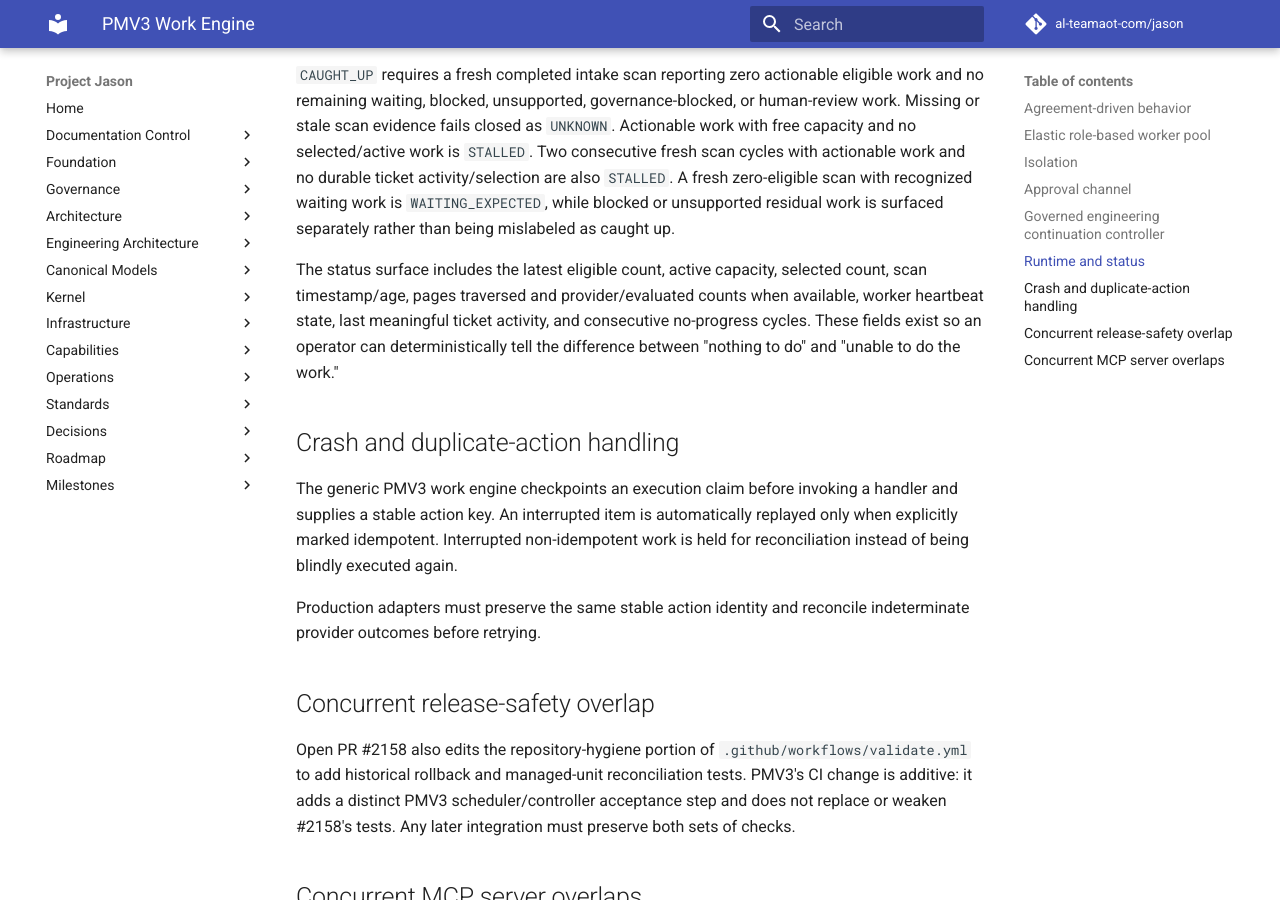
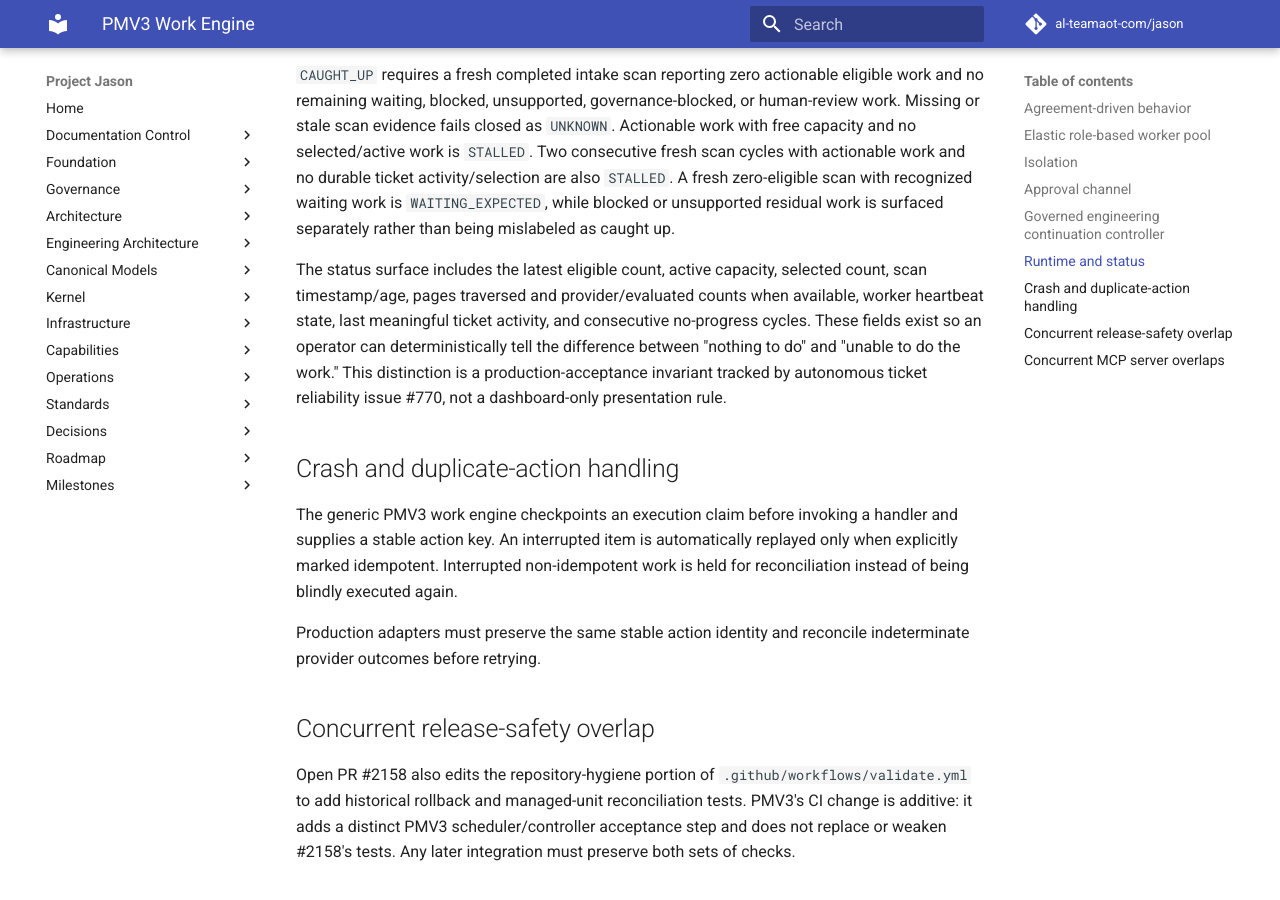
Before and after one commit to al-teamaot-com/jason, an MkDocs documentation site: the page built from docs/engineering/PMV3-Work-Engine.md, in a window 1280 px wide and 900 px high, scrolled down 2983 px. Built offline with MkDocs 1.6.1 and Material for MkDocs 9.7.7, drawn with Linux system fonts in a browser that asks for light colours; comment, search, counter and statistics services are not loaded.

Commit message:
Clarify PM v3 ticket health as acceptance invariant

```diff
--- a/docs/engineering/PMV3-Work-Engine.md
+++ b/docs/engineering/PMV3-Work-Engine.md
@@ -139,7 +139,8 @@ count, scan timestamp/age, pages traversed and provider/evaluated counts when
 available, worker heartbeat state, last meaningful ticket activity, and
 consecutive no-progress cycles. These fields exist so an operator can
 deterministically tell the difference between "nothing to do" and "unable to do
-the work."
+the work." This distinction is a production-acceptance invariant tracked by
+autonomous ticket reliability issue #770, not a dashboard-only presentation rule.
 
 ## Crash and duplicate-action handling
 
```
